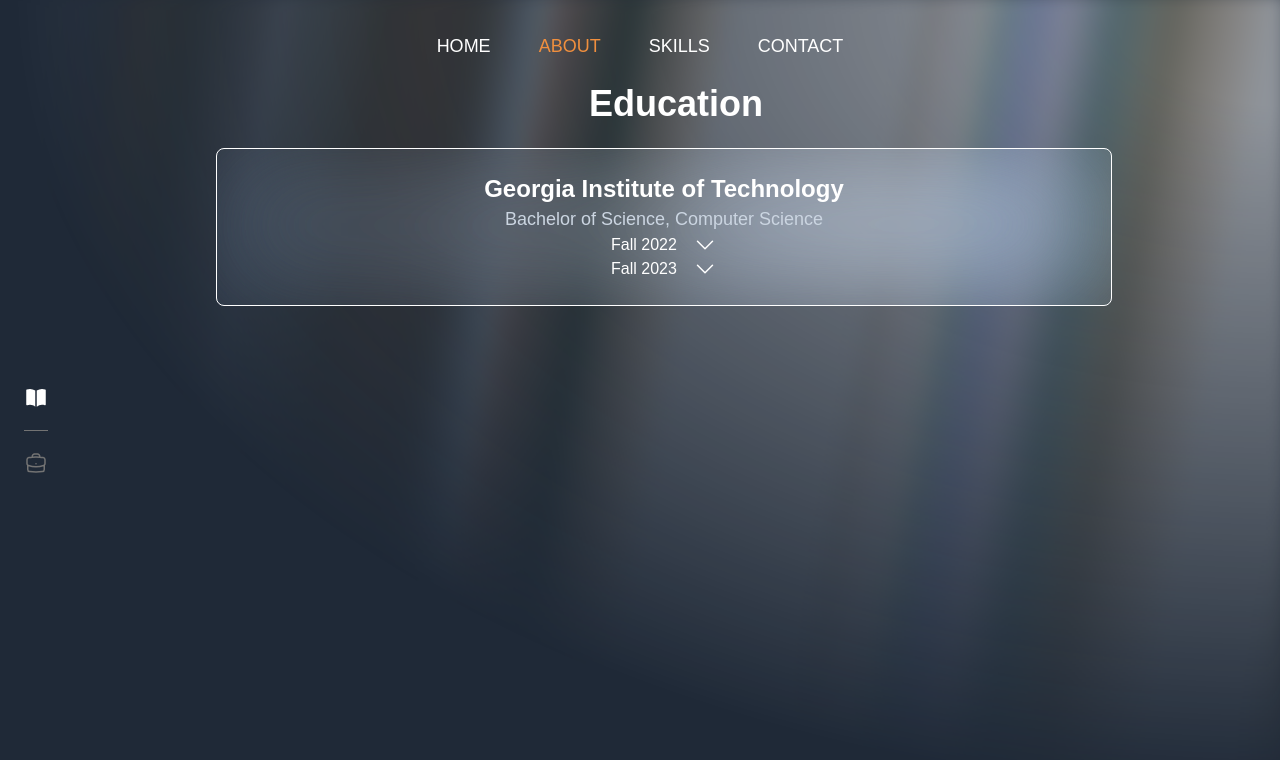
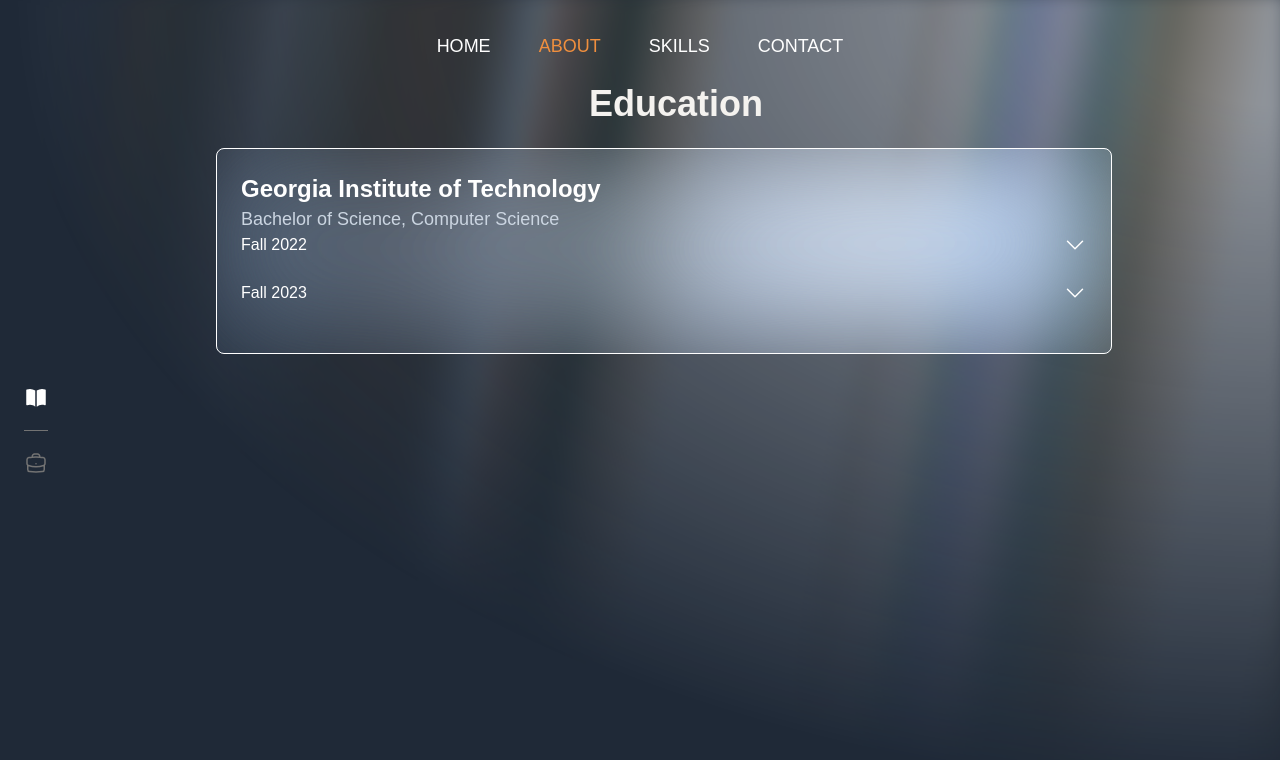
Before and after one commit to jhamer8/personal-website, a Next.js app: page /about in a window 1280 px wide. Shown: the top 760 px of the page. Built offline with nearby package versions, Linux system fonts and the light colour scheme; a web font is replaced by a local one.

Commit message:
Better spacing

```diff
--- a/app/about/page.tsx
+++ b/app/about/page.tsx
@@ -1,6 +1,6 @@
 "use client";
 import React, { useState } from "react";
-import { ChevronDownIcon } from "@heroicons/react/24/outline";
+import { ChevronDownIcon, ChevronUpIcon } from "@heroicons/react/24/outline";
 import LeftBar from "@/components/ui/left-bar";
 import PortfolioCard from "@/components/ui/3d-card";
 import {
@@ -14,30 +14,31 @@ function About() {
   //Add this for education text https://ui.aceternity.com/components/text-generate-effect
   //Add tracing beam also https://ui.aceternity.com/components/tracing-beam
 
-
   //todo: animate opening, make it open by default on larger screens
   //button should be different when the collapsible is open
   return (
     <div className="flex flex-1 overflow-auto">
       <LeftBar activeIcon={activeIcon} setActiveIcon={setActiveIcon} />
       <div className="flex flex-1 flex-col items-center z-20 mt-6 text-white ">
-        <h1 className="text-4xl font-semibold text-white mb-6">Education</h1>
+        <h1 className="text-4xl font-semibold text-themeWhite mb-6">
+          Education
+        </h1>
         <div className="rounded-lg border border-white w-full max-w-4xl blur-background mr-6">
-          <div className="flex flex-col items-center p-6">
-            <h2 className="text-2xl font-semibold">
+          <div className="flex flex-col p-6">
+            <h2 className="text-2xl font-semibold space-y-4">
               Georgia Institute of Technology
             </h2>
             <p className="text-lg text-slate-300">
               Bachelor of Science, Computer Science
             </p>
             <Collapsible>
-                <div className="flex flex-1 justify-between items-center">
+              <div className="flex flex-1 justify-between items-center mb-6">
                 <h1 className="flex-1">Fall 2022</h1>
                 <CollapsibleTrigger className="ml-4">
                   <ChevronDownIcon className="w-6 h-6" />
                 </CollapsibleTrigger>
               </div>
-                <CollapsibleContent className="w-full">
+              <CollapsibleContent className="w-full mb-8">
                 <div className="grid grid-cols-1 md:grid-cols-2 gap-4">
                   {PortfolioCard(
                     "Algorithms and Math",
@@ -68,7 +69,7 @@ function About() {
               </CollapsibleContent>
             </Collapsible>
             <Collapsible>
-              <div className="flex flex-1 justify-between items-center">
+              <div className="flex flex-1 justify-between items-center mb-6">
                 <h1 className="flex-1">Fall 2023</h1>
                 <CollapsibleTrigger className="ml-4">
                   <ChevronDownIcon className="w-6 h-6" />
--- a/app/globals.css
+++ b/app/globals.css
@@ -22,5 +22,5 @@
   transition: all 2s ease-in-out;
 }
 .blur-background {
-  backdrop-filter: blur(60px) brightness(1.6);
+  backdrop-filter: blur(60px) brightness(2);
 }
```
Lines whose indentation alone changed are shown as unchanged.
